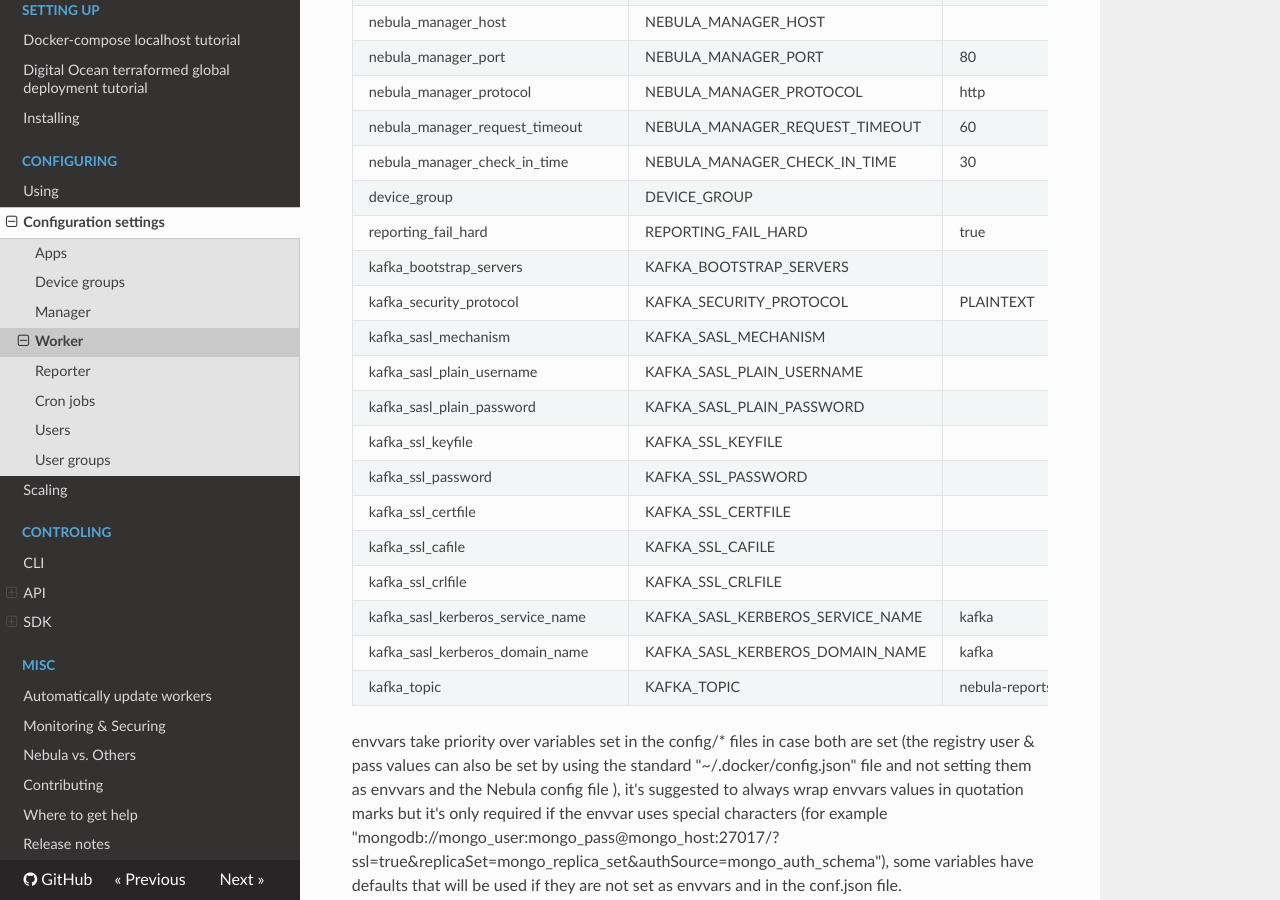
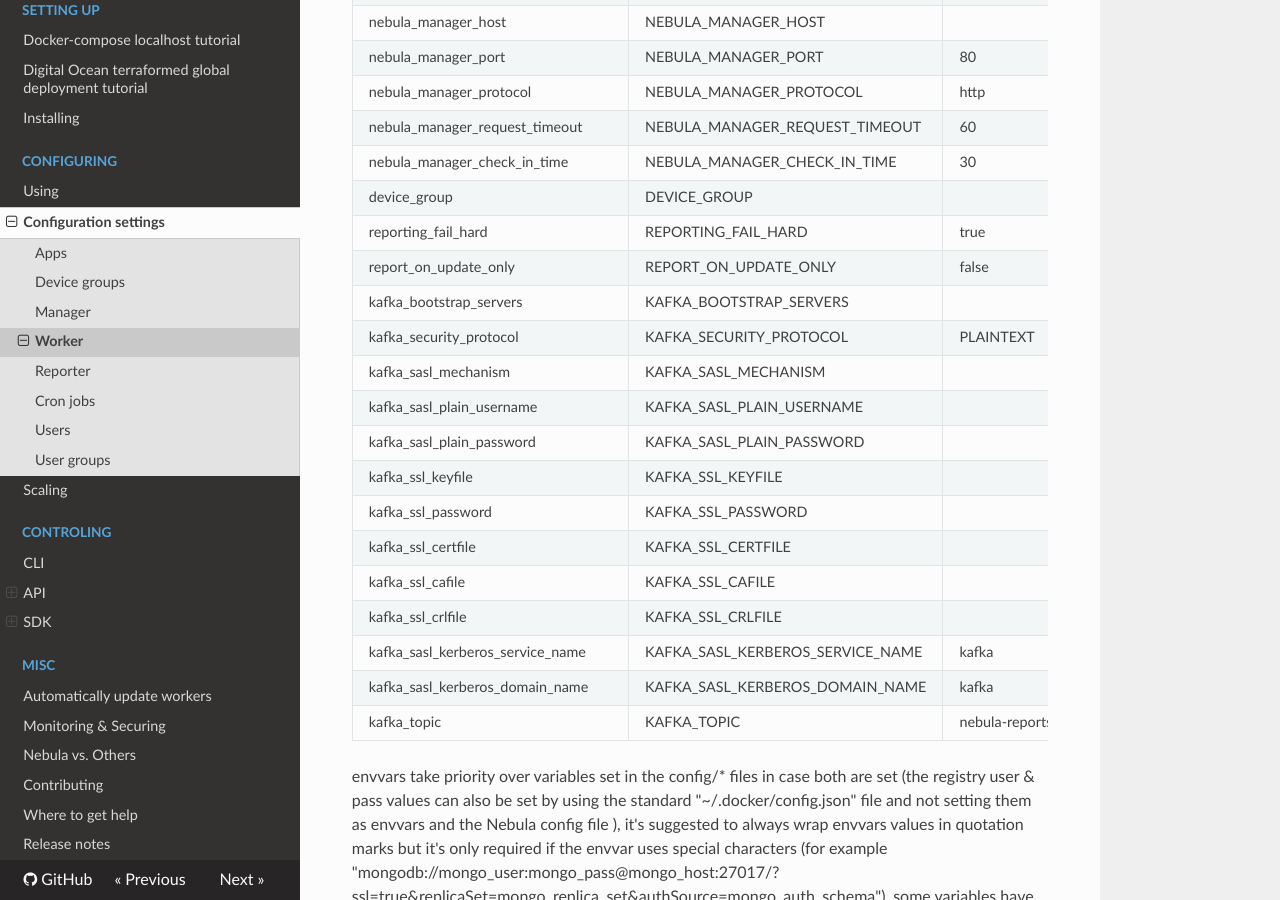
Before and after one commit to nebula-orchestrator/docs, an MkDocs documentation site: the page built from docs/config/worker.md, in a window 1280 px wide and 900 px high, scrolled down 627 px. Built offline with MkDocs 1.6.1, drawn with Linux system fonts in a browser that asks for light colours; nearby versions of some CDN libraries.

Commit message:
adding report_on_update_only option to reporting

```diff
--- a/docs/config/worker.md
+++ b/docs/config/worker.md
@@ -21,6 +21,7 @@ The following table shows the config variables used to set nebula worker at star
 | nebula_manager_check_in_time       | NEBULA_MANAGER_CHECK_IN_TIME     | 30                           | 30                                                                                                                   | int    | the time (in seconds) the device will check in with the Nebula manager to see if any changes to the application happens, the lower this is the faster changes to any app or device_group will propagate to the device but the higher the load to the manager will be so more mangers will be needed                                                    | yes      |
 | device_group                       | DEVICE_GROUP                     |                              | smart_fridge_device_group                                                                                            | string | the device group to attach a device to - each device can only exist in a single device_group but each device_group can have unlimited apps in it                                                                                                                                                                                                       | yes      |
 | reporting_fail_hard                | REPORTING_FAIL_HARD              | true                         | false                                                                                                                | bool   | part of the optional reporting system, if true any failures in the reporting system will fail hard and restart the worker and if false will attempt to continue, setting to false will mean that a lot of errors will need to be manually fixed by the admin                                                                                           | no       |
+| report_on_update_only              | REPORT_ON_UPDATE_ONLY            | false                        | true                                                                                                                 | bool   | part of the optional reporting system, if false(the default) will send all reports to kafka and if true will only send reports which have had a change in the device configuration in them.                                                                                                                                                            | no       |
 | kafka_bootstrap_servers            | KAFKA_BOOTSTRAP_SERVERS          |                              | mykafka.mydomain.com:9092 or empty                                                                                   | string | part of the optional reporting system, the FQDN\ip address of the bootstrap kafka nodes, if not set everything regarding the optional reporting system will be unused, setting it to any value is the trigger to turn on the reporting component of the workers                                                                                        | no       |
 | kafka_security_protocol            | KAFKA_SECURITY_PROTOCOL          | PLAINTEXT                    | PLAINTEXT, SSL, SASL_PLAINTEXT, SASL_SSL                                                                             | string | part of the optional reporting system, Protocol used to communicate with the kafka brokers, valid values are PLAINTEXT, SSL, SASL_PLAINTEXT or  SASL_SSL                                                                                                                                                                                               | no       |
 | kafka_sasl_mechanism               | KAFKA_SASL_MECHANISM             |                              | PLAIN or empty                                                                                                       | string | part of the optional reporting system, string picking sasl mechanism when security_protocol is SASL_PLAINTEXT or SASL_SSL. valid values are PLAIN or EMPTY, leaving empty\undefeind will mean sasl is not used                                                                                                                                         | no       |
```
